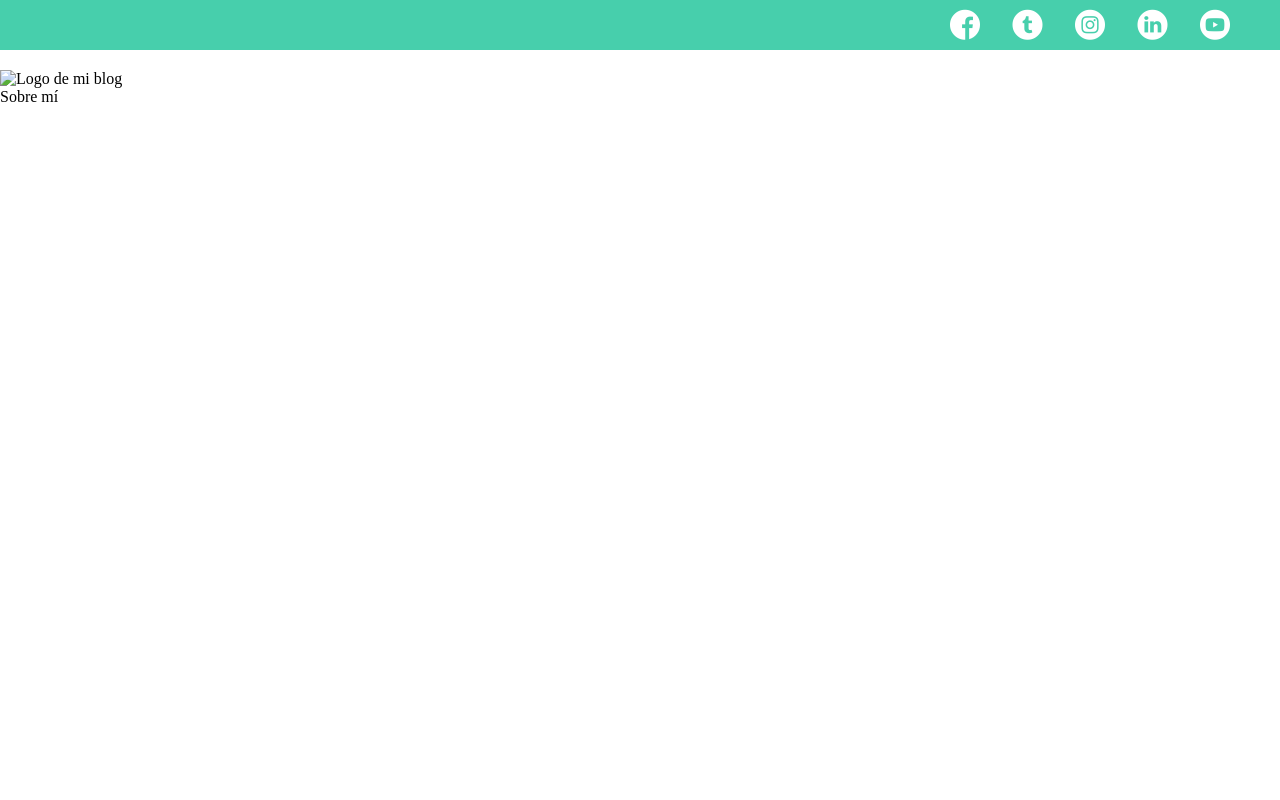
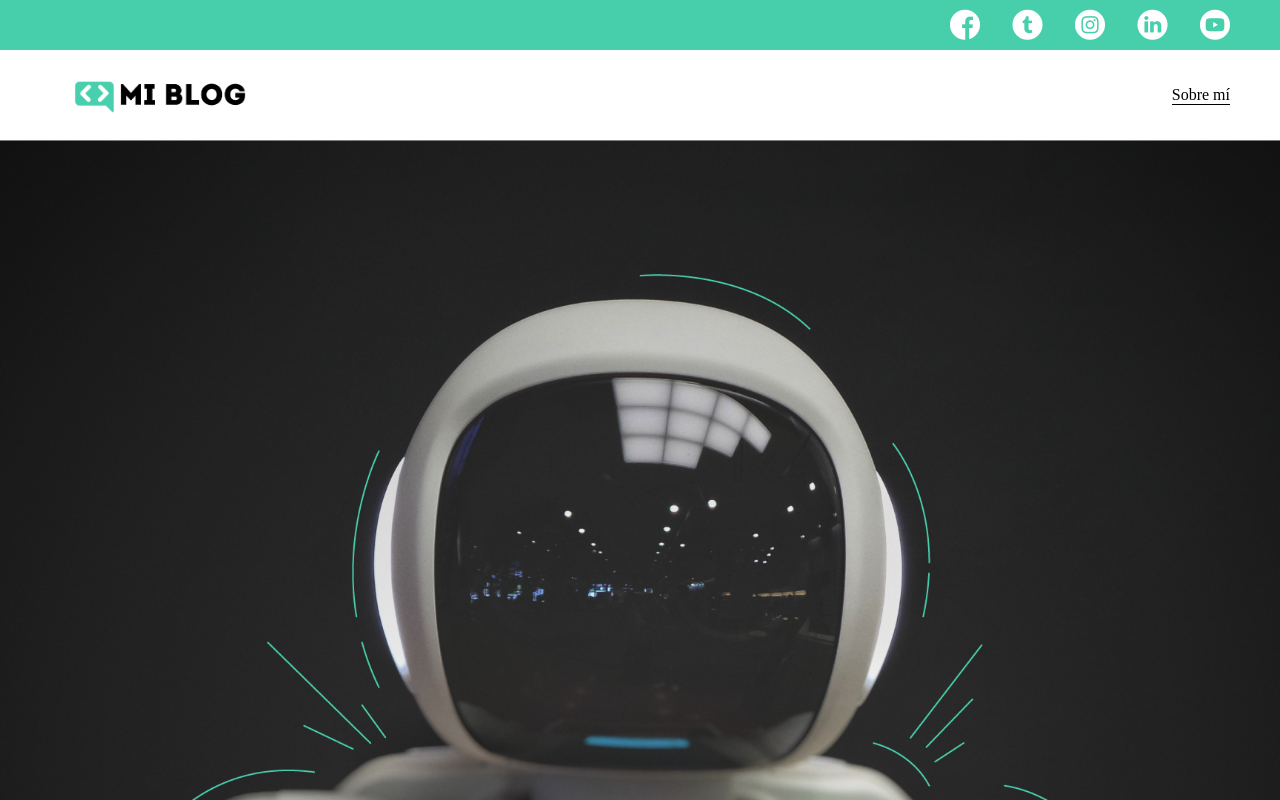
Before and after one commit to NicoCodes13/Personal-Blog, a website built with webpack: page public/index.html in a window 1280 px wide. Built offline with nearby package versions, Linux system fonts and the light colour scheme.

Commit message:
:wrench: re configuration of webpack for images in css

```diff
--- /dev/null
+++ b/src/pages/Home.js
@@ -0,0 +1,8 @@
+const Home = () => {
+  const view = /*html*/ `
+    <div class="background"></div>
+  `;
+  return view;
+};
+
+export default Home;
--- a/src/routes/router.js
+++ b/src/routes/router.js
@@ -1,10 +1,12 @@
+import Header from '../templates/Header';
+import Home from '../pages/Home';
 import Blog from '../pages/Blog.html';
 import Blogs from '../pages/Blogs.html';
 import Porfile from '../pages/Porfile.html';
-import Header from '../templates/Header';
 
 const routes = {
-  '/': Blog,
+  '/': Home,
+  '/blog': Blog,
   '/blogs': Blogs,
   '/porfile': Porfile,
 };
@@ -15,6 +17,7 @@ const router = async () => {
   const footer = null || document.getElementById('footer');
 
   header.innerHTML = await Header();
+  content.innerHTML = await Home();
 };
 
 export default router;
--- a/src/styles/header.css
+++ b/src/styles/header.css
@@ -23,3 +23,25 @@ header .header-icons-container .icons {
 header .header-icons-container .icons span {
   color: white;
 }
+nav {
+  display: grid;
+  grid-template-columns: 1fr 1fr;
+  height: 90px;
+}
+nav .nav-logo-container {
+  margin-left: 50px;
+}
+nav .nav-logo-container img {
+  width: 220px;
+  margin-top: 10px;
+}
+nav .profile-link {
+  display: flex;
+  align-items: center;
+  justify-content: flex-end;
+  margin-right: 50px;
+}
+nav .profile-link a {
+  color: black;
+  border-bottom: 1px solid black;
+}
--- a/src/styles/main.css
+++ b/src/styles/main.css
@@ -12,3 +12,15 @@ a {
   display: inline;
   color: black;
 }
+#content {
+  width: 100%;
+  height: 100%;
+}
+.background {
+  width: 100%;
+  height: 100%;
+  background-image: url('../assets/images/Cover.png');
+  background-position: center;
+  background-repeat: no-repeat;
+  background-size: cover;
+}
--- a/src/templates/Header.js
+++ b/src/templates/Header.js
@@ -1,5 +1,6 @@
 import '../styles/header.css';
 import '../assets/font/flaticon.css';
+import logo from '../assets/images/Logo-negro.png';
 
 const Header = () => {
   const view = /*html*/ `
@@ -24,7 +25,7 @@ const Header = () => {
     </section>
     <nav>
       <section class="nav-logo-container">
-        <a href="/"><img src="/" alt="Logo de mi blog" /></a>
+        <a href="/#"><img src=${logo} alt="Logo de mi blog" /></a>
       </section>
       <section class="profile-link">
         <a href="#/porfile">Sobre mí</a>
--- a/webpack.config.js
+++ b/webpack.config.js
@@ -10,7 +10,7 @@ module.exports = {
   output: {
     path: path.resolve(__dirname, 'dist'),
     filename: 'bundle.js',
-    assetModuleFilename: 'assets/images/[name][hash].[ext]',
+    assetModuleFilename: 'assets/images/[name][hash][ext]',
   },
   resolve: {
     extensions: ['.js'],
@@ -32,7 +32,15 @@ module.exports = {
       },
       {
         test: /\.css$/,
-        use: [MiniCssExtractPlugin.loader, 'css-loader'],
+        use: [
+          {
+            loader: MiniCssExtractPlugin.loader,
+            options: {
+              publicPath: '../',
+            },
+          },
+          'css-loader',
+        ],
       },
       {
         test: /\.png|svg|jpg/,
@@ -51,7 +59,7 @@ module.exports = {
             //salida del archivo final
             outputPath: './assets/fonts/',
             //path a seguir desde css para encontrar las fonts en dist
-            publicPath: './fonts/',
+            publicPath: '../assets/fonts',
             esModule: false,
           },
         },
```
Also changed, not shown: src/assets/images/Cover.png (added), src/assets/images/Logo-negro.png (added).
